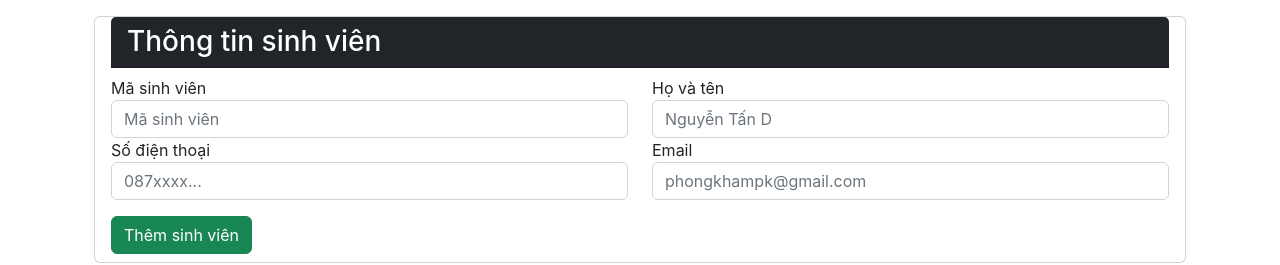
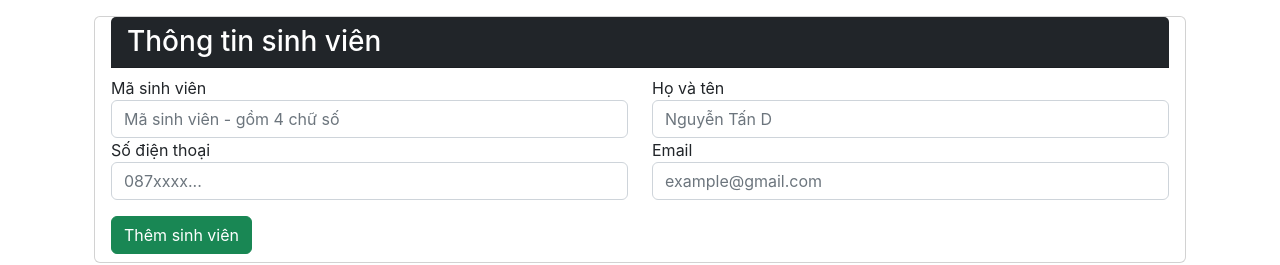
Before and after one commit to quochuynh-xy/HuynhQuocPho_BC38_Bai_tap_ReactJS, a React (Create React App) app: page / in a window 1280 px wide. Shown: the top 265 px of the page. Built offline with nearby package versions, Linux system fonts and the light colour scheme; no server answers.

Commit message:
fix bug hiện lỗi khi edit

```diff
--- a/src/components/form.js
+++ b/src/components/form.js
@@ -276,7 +276,7 @@ class Form extends Component {
               <input
                 type="text"
                 id="userId"
-                placeholder="Mã sinh viên"
+                placeholder="Mã sinh viên - gồm 4 chữ số"
                 className="form-control"
                 onChange={this.handleChangeData}
                 onBlur={this.validDataInput}
@@ -323,7 +323,7 @@ class Form extends Component {
               <input
                 type="email"
                 id="emailAdress"
-                placeholder="phongkhampk@gmail.com"
+                placeholder="example@gmail.com"
                 className="form-control"
                 onChange={this.handleChangeData}
                 onBlur={this.validDataInput}
@@ -362,6 +362,7 @@ class Form extends Component {
           ...this.props.student,
           ...this.props.selectedStudent,
         },
+        errMessenger: {}
       });
     }
   };
```
